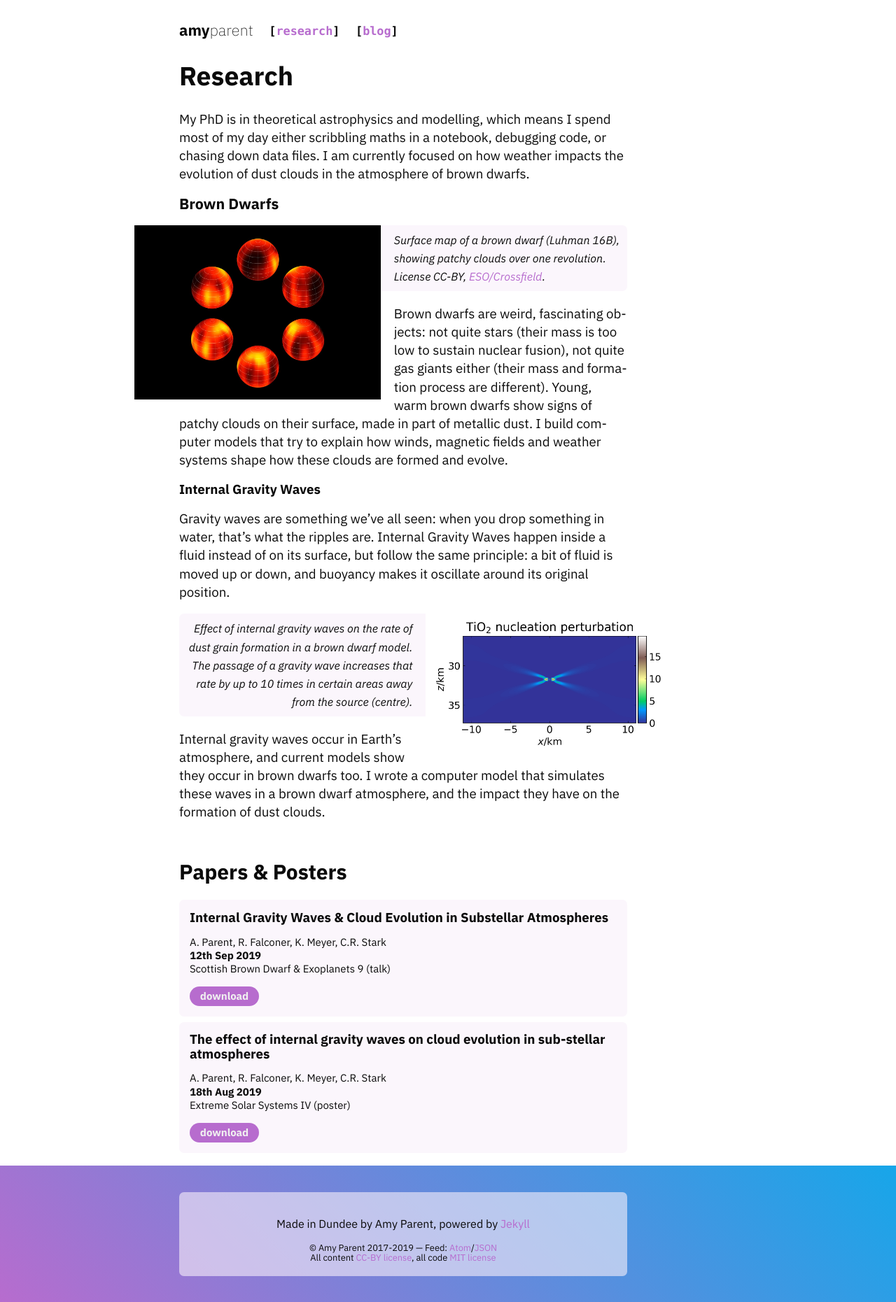
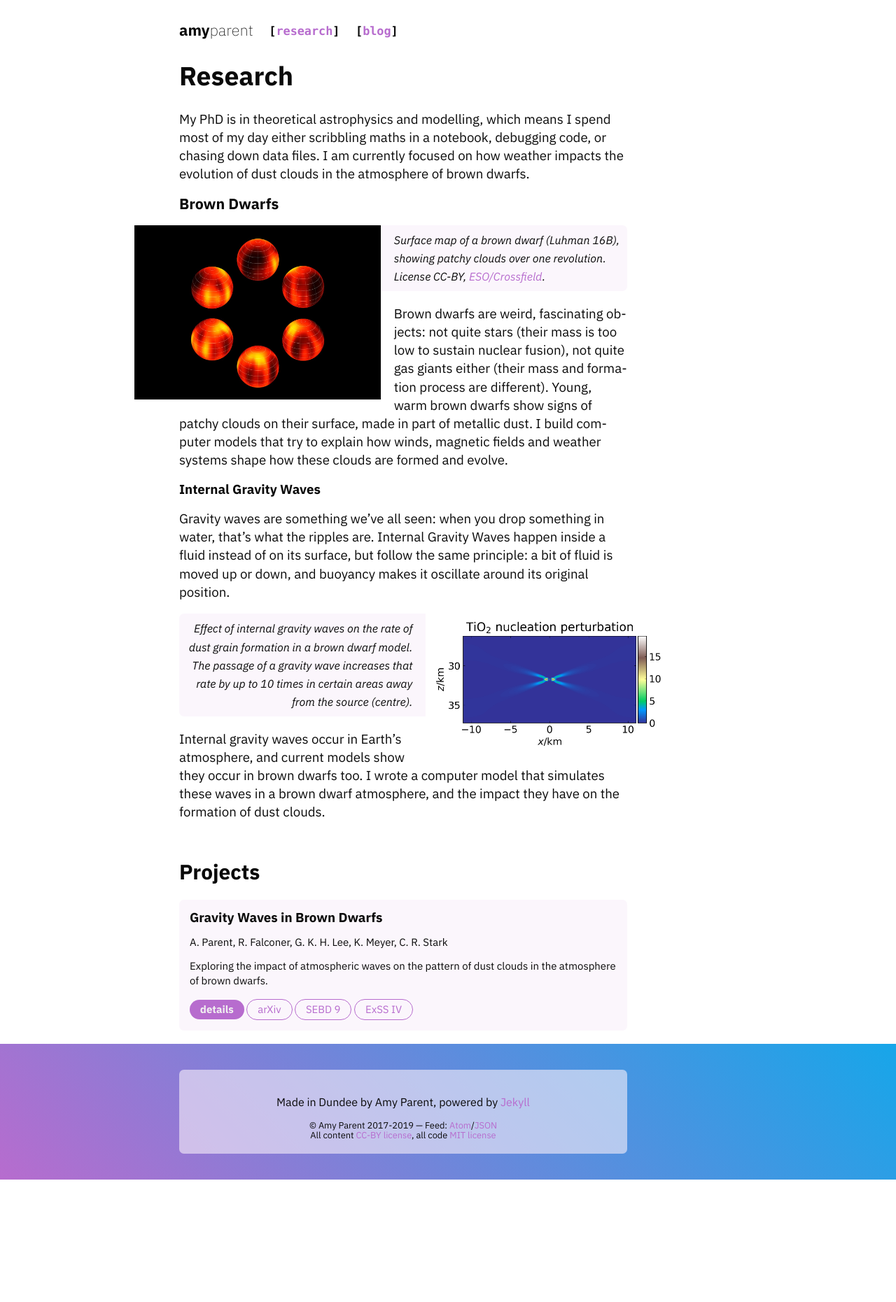
Before and after one commit to amyinorbit/amyinorbit.github.io, a Jekyll site: the page built from research.md, in a window 1280 px wide. Shown: the whole page at 70% size. Built offline with Jekyll 4.4.1, drawn with Linux system fonts in a browser that asks for light colours; after the commit the page ends 1686 px from its top, so only the background shows below that.

Commit message:
Add plain-language abstract for IGW paper

```diff
--- a/_config.yml
+++ b/_config.yml
@@ -27,10 +27,11 @@ plugins:
   - jekyll-titles-from-headings
 
 collections:
-  papers:
-    output: false
   projects:
     output: false
+  topics:
+    permalink: /research/:name.html
+    output: true
 
 titles_from_headings:
   enabled:     true
--- a/_layouts/research.html
+++ b/_layouts/research.html
@@ -10,20 +10,28 @@ layout: default
     </div>
 </article>
 <aside class="paper-list">
-    <h2 class="large-title">Papers & Posters</h2>
-    {% assign sorted = site.papers | sort: "date" | reverse %}
-    {% for paper in sorted %}
+    <h2 class="large-title">Projects</h2>
+    {% assign sorted = site.topics | sort: "date" | reverse %}
+    {% for topic in sorted %}
     <div class="paper-tile pad gui">
-        <h3 class="paper-title" id="{{ paper.key }}">{{ paper.title }}</h3>
+        <h3 class="paper-title">{{ topic.title }}</h3>
+
         <div class="paper-meta">
-            <span class="paper-authors">{{ paper.authors | join: ", " }}</span>
-            <time class="post-date" datetime="{{ paper.date | date: "%Y-%m-%dT%H:%M:%S" }}">{{ paper.date | date_to_string: "ordinal", "UK" }}</time>
-            <span class="paper-info">{{ paper.journal }} ({{ paper.type | default: "paper" }})</span>
+            <span class="paper-authors">{{ topic.authors | join: ", " }}</span>
         </div>
-        <!-- <div class="paper-details">
-            {{ paper.content | markdownify }}
-        </div> -->
-        <a class="button" href="{{ paper.file | prepend: "/static/pub/" | prepend: site.baseurl }}">download</a>
+
+        <div class="paper-details">
+            {{ topic.summary | markdownify }}
+        </div>
+        <a class="button" href="{{ topic.url }}">details</a>
+        {% assign outputs = topic.outputs | where: "published", true | sort: "date" | reverse %}
+        {% for output in outputs %}
+            {% if output.file %}
+                <a class="button light" href="{{ output.file | prepend: "/static/pub/" | prepend: site.baseurl }}">{{ output.name }}</a>
+            {% else if output.url %}
+                <a class="button light" href="{{ output.url }}">{{ output.name }}</a>
+            {% endif %}
+        {% endfor %}
     </div>
 
     {% endfor %}
--- a/_sass/components/links.scss
+++ b/_sass/components/links.scss
@@ -1,6 +1,6 @@
 
 a {
-    transition: color .3s, background .3s, background-color .3s;
+    transition: color .3s, background .3s, background-color .3s, border-color .3s;
 }
 
 a:link, a:visited {
@@ -38,8 +38,22 @@ a.button {
     text-decoration: none;
 }
 
+a.button.light {
+    font-weight: normal;
+    background: transparent;
+    color: $color-accent1;
+    border: 1px solid $color-accent1;
+}
+
 a.button:hover {
     background: $color-accent2;
     color: $color-primary-dark;
     text-decoration: none;
 }
+
+a.button.light:hover {
+    font-weight: normal;
+    background: transparent;
+    border-color: $color-accent2;
+    color: $color-accent2;
+}
--- a/_sass/components/typography.scss
+++ b/_sass/components/typography.scss
@@ -95,3 +95,11 @@ li {
     margin-bottom: 0;
     hyphens: none;
 }
+
+.small {
+    font-size: 90%;
+}
+
+.isolate {
+    display: block;
+}
--- /dev/null
+++ b/_topics/igw-bd.md
@@ -0,0 +1,44 @@
+---
+layout: topic
+title: Gravity Waves in Brown Dwarfs
+paper-title: The effect of internal gravity waves on cloud evolution in sub-stellar atmospheres
+date: 2020-02-24
+published: true
+authors:
+    - A. Parent
+    - R. Falconer
+    - G. K. H. Lee
+    - K. Meyer
+    - C. R. Stark
+summary: Exploring the impact of atmospheric waves on the pattern of dust clouds in the atmosphere of brown dwarfs.
+plain-lang: true
+outputs:
+    -
+        name: arXiv
+        url: http://arxiv.org/astro-ph/paper
+        published: true
+        date: 2020-02-24
+        comment: accepted for publication in A&A
+    -
+        name: Astronomy & Astrophysics
+        url: https://www.aanda.org
+        date: 2020
+        published: false
+    -
+        name: ExSS IV
+        file: igw-exss-2019.pdf
+        date: 2019-08-18
+        published: true
+        comment: poster
+    -
+        name: SEBD 9
+        file: igw-sebd9.pdf
+        date: 2019-09-12
+        published: true
+        comment: short talk
+---
+Brown dwarfs are objects halfway between planets and stars. Brown dwarfs that have been observed often vary in brightness, which could be caused by their magnetic fields, or by clouds obscuring their light. Computer simulations show that weather and atmospheric waves in brown dwarfs could have a strong impact on the way clouds form and evolve in their atmosphere. Atmospheric (gravity) waves are waves created by wind and turbulence in the air (on Earth) and other atmospheres, just like waves in the ocean. We simulated gravity waves in the computer model of a brown dwarfs' atmosphere to calculate how they change the speed at which titanium dust grains are created.
+
+We find that with the passage of waves, dust clouds form much faster (up to 20 times) than without. We also find that the waves cause the clouds to form in distinct stripes, and that the distance between those stripes is linked to how dense and warm the atmosphere is. Looking at a wide range of types of brown dwarfs, we find that gravity waves cause the striped clouds to have higher contrast in cooler, higher-pressure brown dwarfs.
+
+Observing the striped clouds created by gravity waves isn't possible with current telescope, but might become possible in the future. Since the properties of the stripes (contrast, distance between stripes) depend on the temperature and pressure of the atmosphere, this could give us more information on the atmosphere of brown dwarfs.
```
Also changed, not shown: _layouts/topic.html (added, +28 -0 lines), _papers/igw-aa-2019.md (deleted, +0 -17 lines), _papers/igw-exss-2019.md (deleted, +0 -17 lines), _papers/igw-sebd9.md (deleted, +0 -14 lines), research.md (+1 -0 lines).
